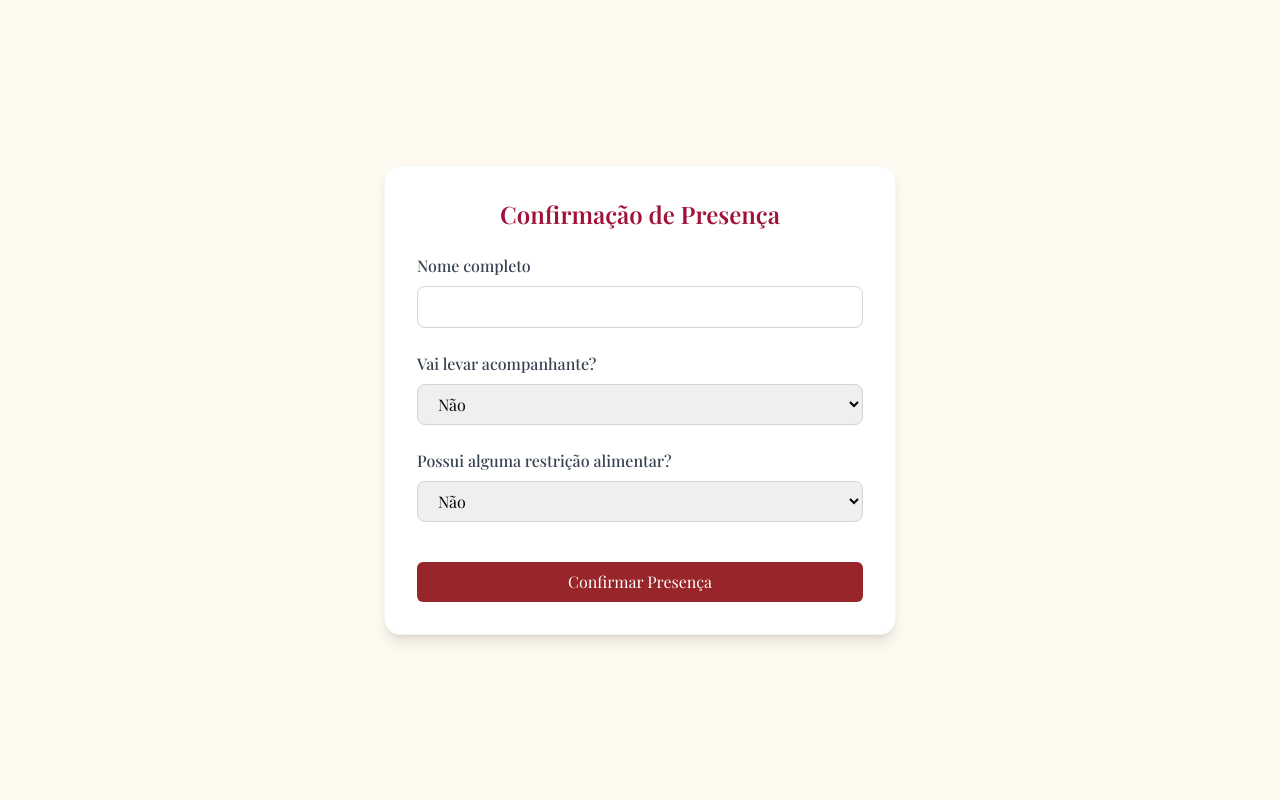
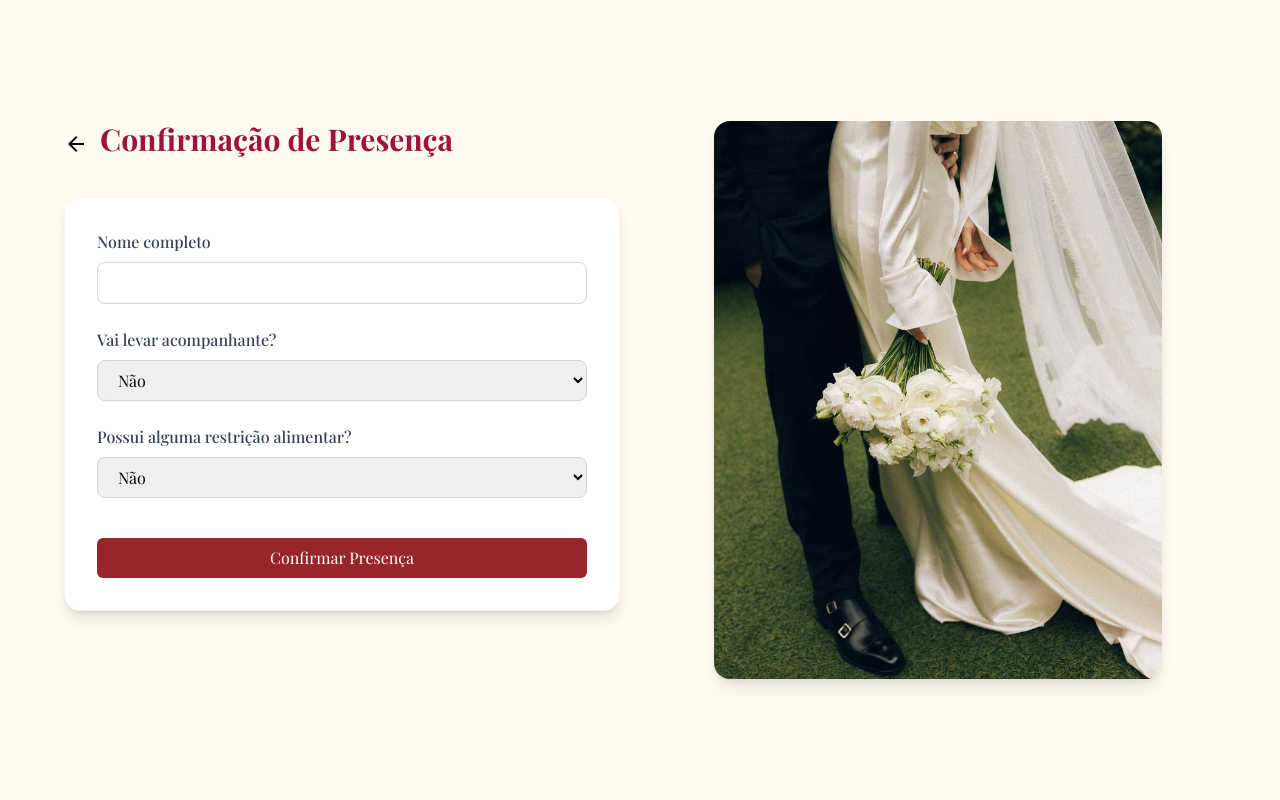
Before and after one commit to cintiacc/wedding-invite, a Vue app: page /invitation in a window 1280 px wide. Shown: the top 800 px of the page. Built offline with nearby package versions, Linux system fonts and the light colour scheme; a web font is replaced by a local one.

Commit message:
update layout

```diff
--- /dev/null
+++ b/src/components/BackButtonComponent.vue
@@ -0,0 +1,19 @@
+<template>
+  <button @click="goBack" class="mr-3">
+      <span class="material-symbols-outlined">arrow_back</span>
+  </button>
+</template>
+
+<script lang="ts" setup>
+import { useRouter } from 'vue-router';
+
+const router = useRouter();
+
+function goBack() {
+  if (window.history.length > 1) {
+    router.back();
+  } else {
+    router.push('/home'); // rota fallback, ajuste conforme seu app
+  }
+}
+</script>
--- a/src/views/Invitation.vue
+++ b/src/views/Invitation.vue
@@ -1,11 +1,17 @@
 <template>
   <div class="min-h-screen flex items-center justify-center py-10 px-4">
+    <div class="grid md:grid-cols-2 gap-10 w-full max-w-6xl items-stretch">
+
+      <div>
+        <div class="flex items-center mb-6">
+            <BackButtonComponent />
+            <h2 class="text-3xl font-bold text-rose-800 mb-4">Confirmação de Presença</h2>
+        </div>
+
+
         <form @submit.prevent="enviarFormulario"
-      class="w-full max-w-lg bg-white rounded-2xl shadow-lg p-8 space-y-6 border border-neutral-100">
+          class="bg-white rounded-2xl shadow-lg p-8 space-y-6 border border-neutral-100">
 
-      <h2 class="text-2xl font-semibold text-center text-rose-800 mb-2">Confirmação de Presença</h2>
-
-      <!-- Nome completo -->
           <div>
             <label for="nome" class="block text-gray-700 font-medium mb-2">Nome completo</label>
             <input v-model="form.nome" id="nome" type="text"
@@ -13,7 +19,6 @@
               required />
           </div>
 
-      <!-- Vai levar acompanhante? -->
           <div>
             <label class="block text-gray-700 font-medium mb-2">Vai levar acompanhante?</label>
             <select v-model="form.levarAcompanhante"
@@ -23,7 +28,6 @@
             </select>
           </div>
 
-      <!-- Nome dos acompanhantes -->
           <div v-if="form.levarAcompanhante === 'sim'">
             <div v-for="(nome, index) in form.acompanhantes" :key="index" class="mb-4">
               <label :for="`acompanhante-${index}`" class="block text-gray-700 font-medium mb-2">
@@ -44,7 +48,6 @@
             </div>
           </div>
 
-      <!-- Tem restrição alimentar? -->
           <div>
             <label class="block text-gray-700 font-medium mb-2">Possui alguma restrição alimentar?</label>
             <select v-model="form.temRestricao"
@@ -54,7 +57,6 @@
             </select>
           </div>
 
-      <!-- Qual a restrição -->
           <div v-if="form.temRestricao === 'sim'">
             <label for="restricao" class="block text-gray-700 font-medium mb-2">Especifique a restrição</label>
             <input v-model="form.restricao" id="restricao" type="text"
@@ -62,7 +64,6 @@
               required />
           </div>
 
-      <!-- Botão -->
           <div class="pt-4">
             <ButtonComponent type="submit" class="w-full">
               Confirmar Presença
@@ -70,11 +71,20 @@
           </div>
         </form>
       </div>
+
+      <div class="flex justify-center">
+        <img src="/images/invite/invite.jpeg" alt="Casamento" class="rounded-2xl shadow-lg w-full max-w-md object-cover" />
+      </div>
+
+    </div>
+  </div>
 </template>
 
 <script setup lang="ts">
 import useFormulario from '../composables/useFormulario'
 import ButtonComponent from '../components/ButtonComponent.vue'
+import BackButtonComponent from '../components/BackButtonComponent.vue'
+
 
 const {
   form,
```
Also changed, not shown: public/images/invite/invite.jpeg (added). Lines whose indentation alone changed are shown as unchanged.
